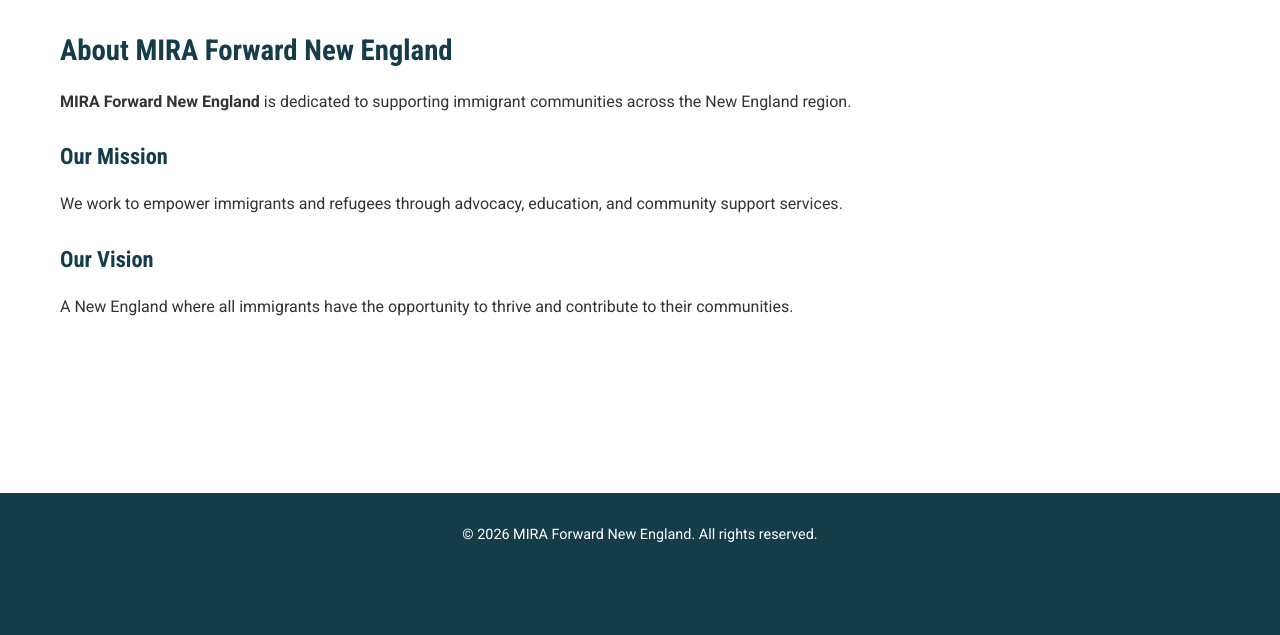
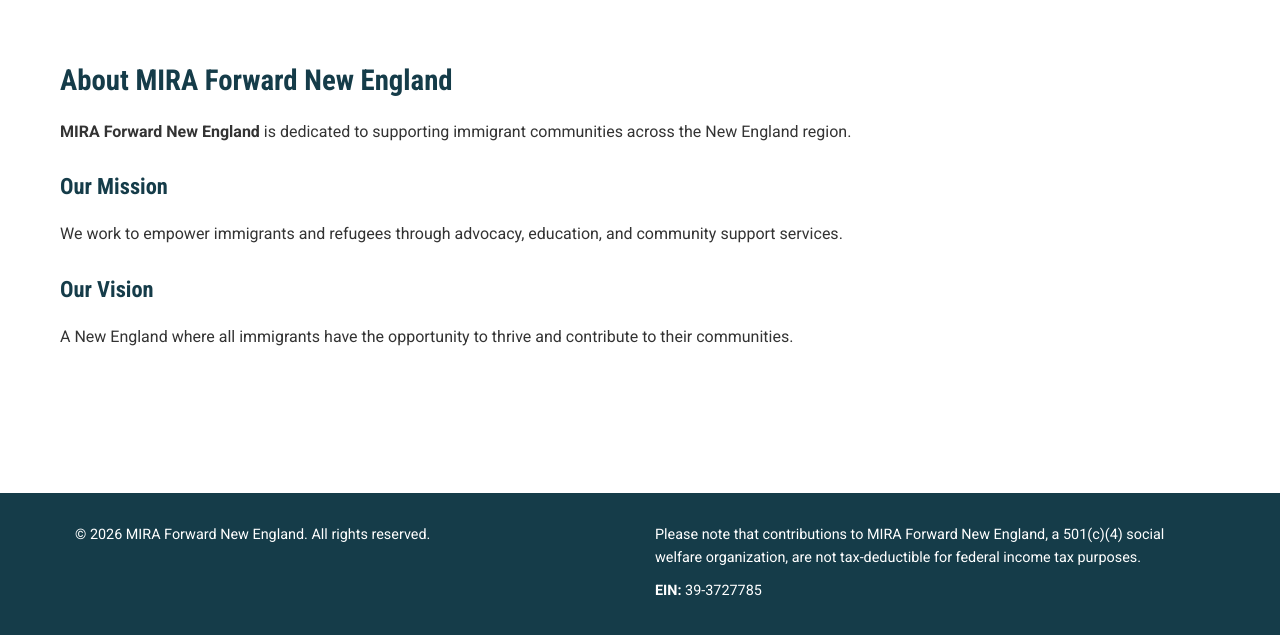
Before and after one commit to cqbent/miraforward, an Eleventy site: page content/about.md in a window 1280 px wide. Shown: the part 313-948 px from the top of the page. Before the commit the page ends 889 px from the top, so only its background shows below. Built offline with nearby package versions, Linux system fonts and the light colour scheme; Eleventy itself is replaced by a stand-in of ours; files that its build step writes are made by us from their sources.

Commit message:
add ein info to footer

```diff
--- a/_includes/layout.njk
+++ b/_includes/layout.njk
@@ -71,8 +71,15 @@
 
     <footer class="content-info">
         <div class="site-info">
-            <div class="container">
-                <p>&copy; 2026 MIRA Forward New England. All rights reserved.</p>
+            <div class="container row">
+                <div class="col">
+                    <p>&copy; 2026 MIRA Forward New England. All rights reserved.</p>
+                </div>
+                <div class="col">
+                    <p>Please note that contributions to MIRA Forward New England, a 501(c)(4) social welfare organization, are not tax-deductible for federal income tax purposes.</p>
+                    <p><strong>EIN:</strong> 39-3727785</p>
+
+                </div>
             </div>
         </div>
     </footer>
--- a/css/main.css
+++ b/css/main.css
@@ -157,12 +157,25 @@ body {
     margin-top: auto;
 }
 
-.site-info {
-    text-align: center;
+.row {
+    display: flex;
+    justify-content: space-between;
+    flex-wrap: wrap;
+    flex-direction: column;
+}
+.col {
+    flex: 1;
+    padding: 0 15px;
+}
+@media (min-width: 768px) {
+    .row {
+        flex-direction: row;
+    }
 }
 
+
 .site-info p {
-    margin: 0;
+    margin: 0 0 10px;
     font-size: 0.9rem;
 }
 
```
